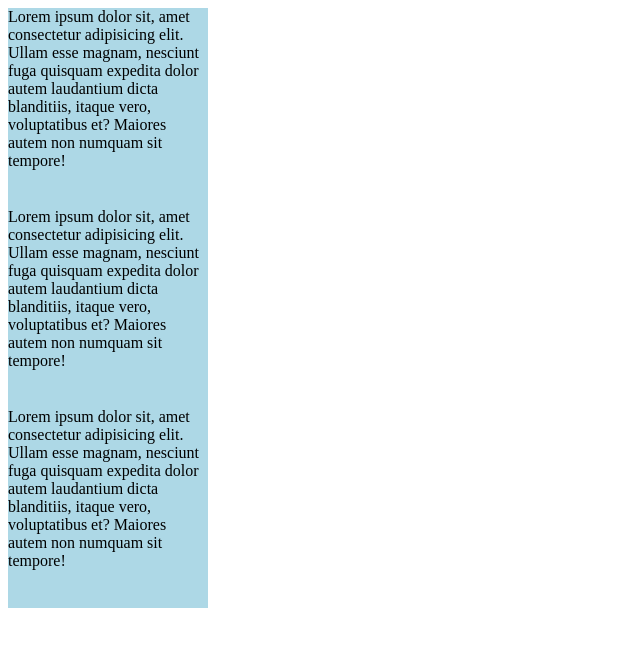
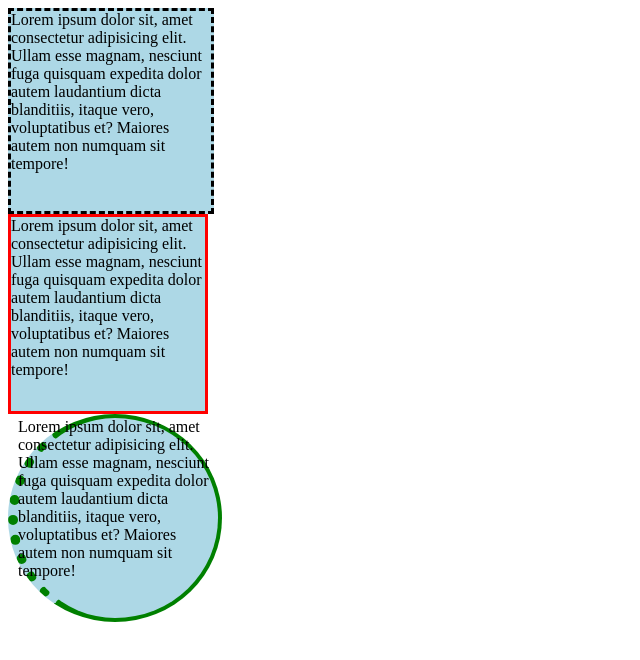
Before and after one commit to afsanab/WebDevBootCamp, a plain HTML site: page afsanapedia/html/box.html in a window 1280 px wide. Shown: the whole page, without its empty margins (0-640 px from the left). Drawn offline with Linux system fonts and the light colour scheme.

Commit message:
borders :D

```diff
--- a/afsanapedia/css/box.css
+++ b/afsanapedia/css/box.css
@@ -3,3 +3,23 @@ div {
     height: 200px;
     background-color: lightblue;
 }
+
+#one {
+    border-color: black;
+    border-width: 3px;
+    border-style: dashed;
+}
+
+#two {
+    border-color: red;
+    border-style: solid;
+    box-sizing: border-box;
+}
+
+#three {
+    /* shorthand of border*/
+    border: 4px solid green;
+    border-left-width: 10px;
+    border-left-style: dotted;
+    border-radius: 50%;
+}
--- a/afsanapedia/html/box.html
+++ b/afsanapedia/html/box.html
@@ -9,15 +9,15 @@
 </head>
 
 <body>
-    <div>
+    <div id="one">
         Lorem ipsum dolor sit, amet consectetur adipisicing elit. Ullam esse magnam, nesciunt fuga quisquam expedita
         dolor autem laudantium dicta blanditiis, itaque vero, voluptatibus et? Maiores autem non numquam sit tempore!
     </div>
-    <div>
+    <div id="two">
         Lorem ipsum dolor sit, amet consectetur adipisicing elit. Ullam esse magnam, nesciunt fuga quisquam expedita
         dolor autem laudantium dicta blanditiis, itaque vero, voluptatibus et? Maiores autem non numquam sit tempore!
     </div>
-    <div>
+    <div id="three">
         Lorem ipsum dolor sit, amet consectetur adipisicing elit. Ullam esse magnam, nesciunt fuga quisquam expedita
         dolor autem laudantium dicta blanditiis, itaque vero, voluptatibus et? Maiores autem non numquam sit tempore!
     </div>
```
